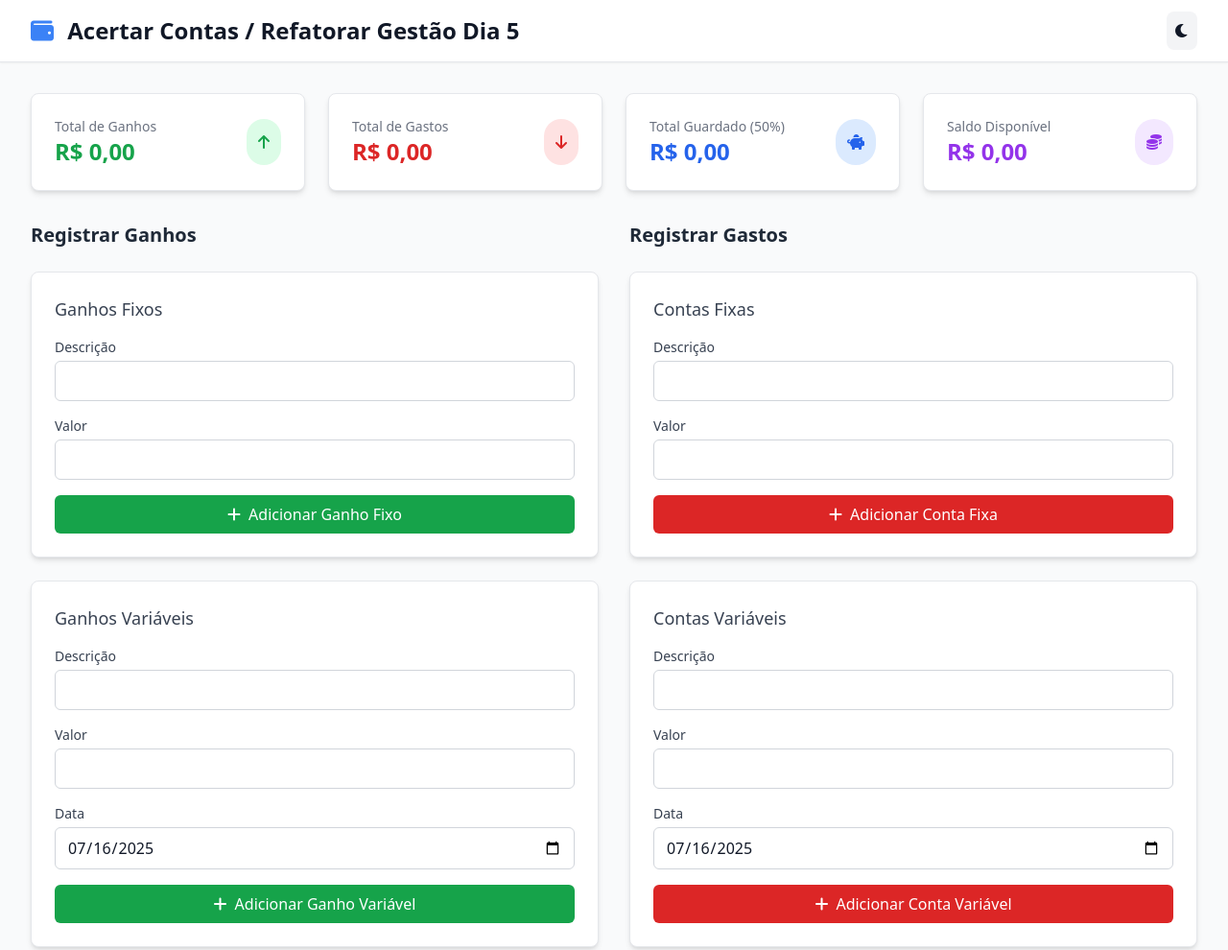
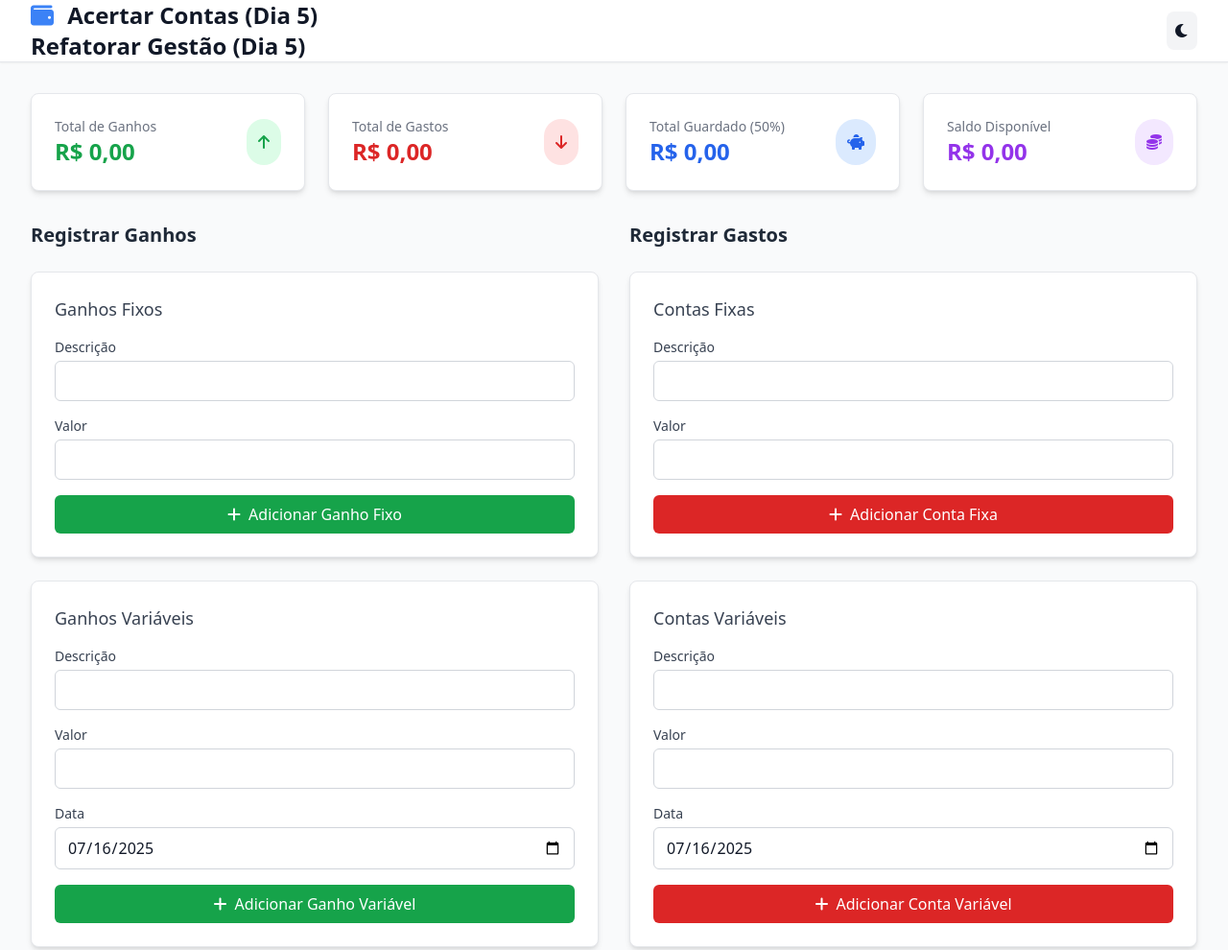
Before and after one commit to gabrielcpolitano/FINANCE_PROJECT, a plain HTML site: page index.html in a window 1280 px wide. Shown: the top 990 px of the page at 96% size. Drawn offline with nearby package versions, Linux system fonts and the light colour scheme.

Commit message:
Update index.html

```diff
--- a/index.html
+++ b/index.html
@@ -32,7 +32,7 @@
             <div class="flex justify-between items-center h-16">
                 <h1 class="text-2xl font-bold text-gray-900 dark:text-white">
                     <i class="fas fa-wallet mr-2 text-primary-500"></i>
-                    Acertar Contas / Refatorar Gestão Dia 5
+                    Acertar Contas (Dia 5)<br> Refatorar Gestão (Dia 5)
                 </h1>
                 <button id="darkModeToggle" class="p-2 rounded-lg bg-gray-100 dark:bg-gray-700 hover:bg-gray-200 dark:hover:bg-gray-600 transition-colors duration-200">
                     <i class="fas fa-moon dark:hidden"></i>
```
